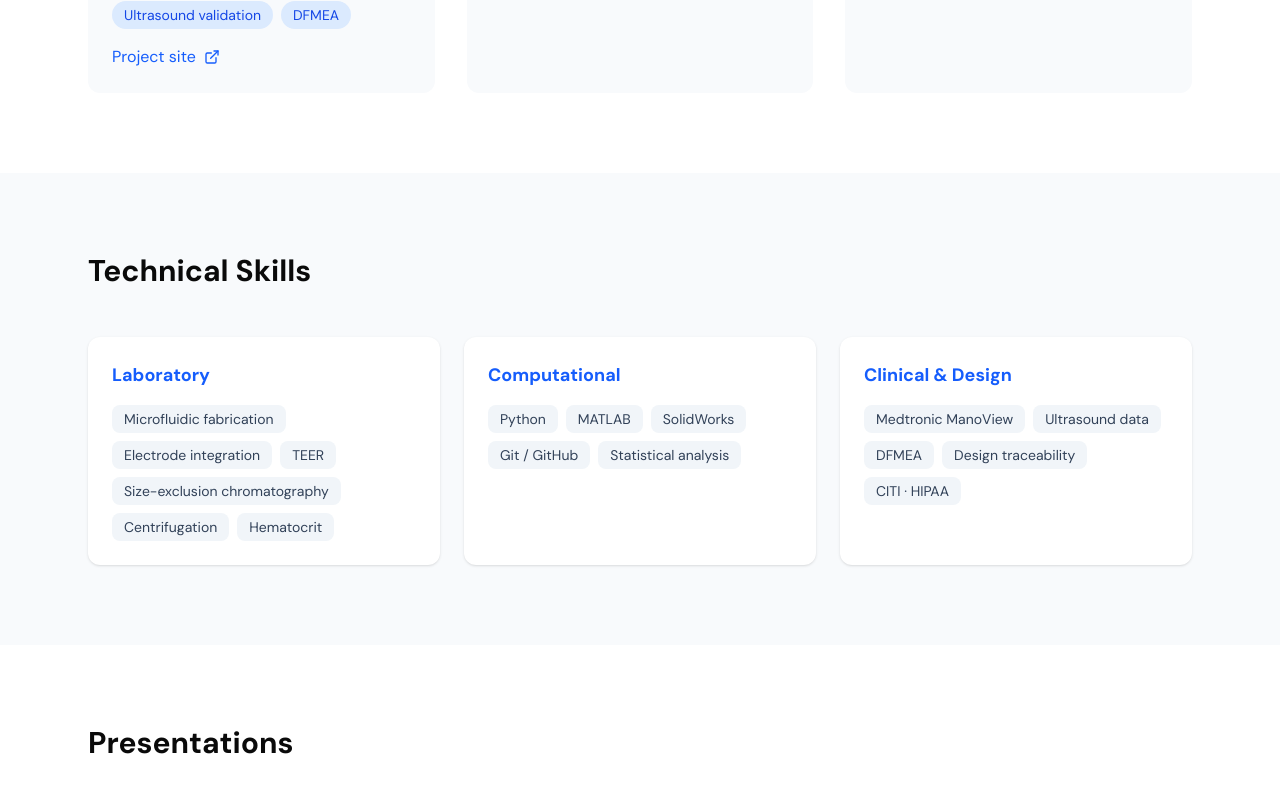
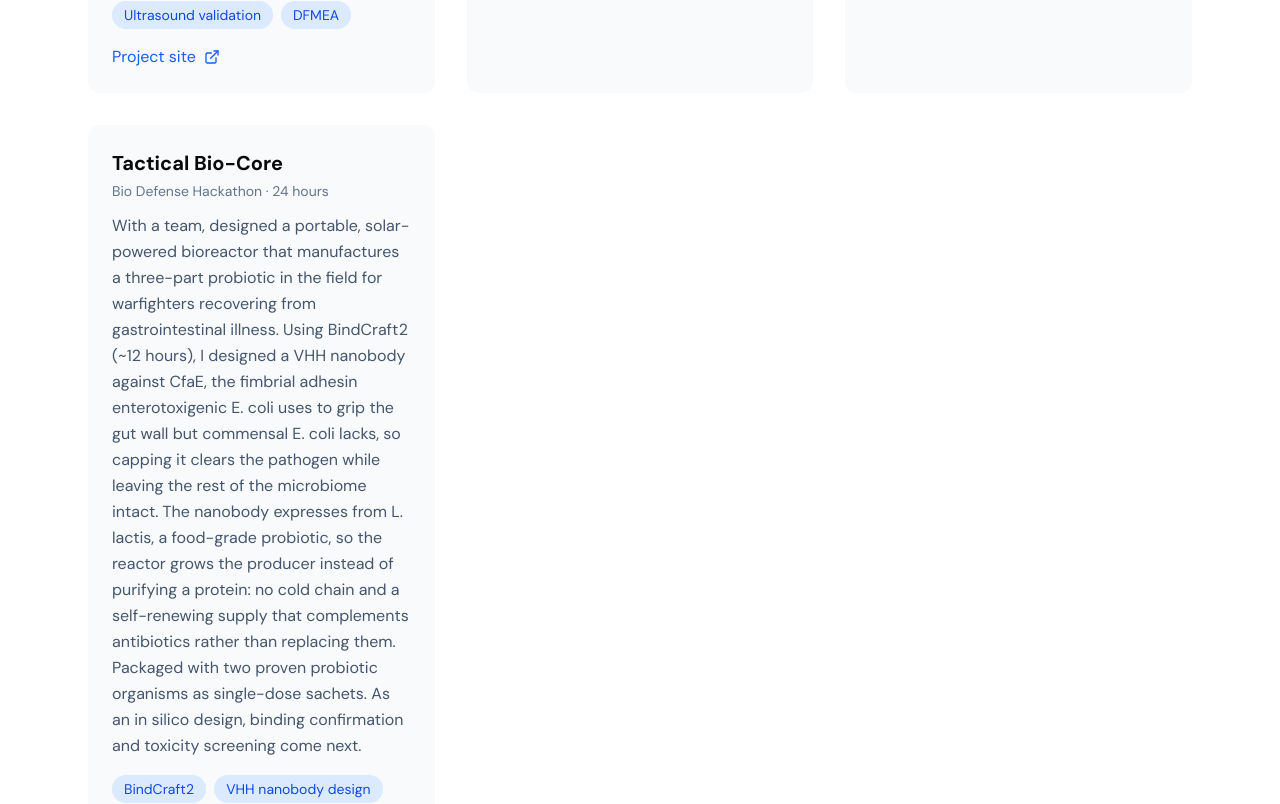
Before and after one commit to XRaion/Portfolio, a React (Vite) app: page / in a window 1280 px wide. Shown: the part 1140-1944 px from the top of the page. Built offline with nearby package versions, Linux system fonts and the light colour scheme.

Commit message:
Add Tactical Bio-Core project details to App.tsx

```diff
--- a/src/app/App.tsx
+++ b/src/app/App.tsx
@@ -30,6 +30,13 @@ export default function App() {
       description:
         "Designed BBB chips in SolidWorks and laser-cut prototypes for iPSC neural cultures, integrating electrodes to measure barrier integrity via TEER.",
       tech: ["SolidWorks", "Glowforge", "TEER", "iPSC culture"],
+    },
+    {
+      title: "Tactical Bio-Core",
+      context: "Bio Defense Hackathon · 24 hours",
+      description:
+        "With a team, designed a portable, solar-powered bioreactor that manufactures a three-part probiotic in the field for warfighters recovering from gastrointestinal illness. Using BindCraft2 (~12 hours), I designed a VHH nanobody against CfaE, the fimbrial adhesin enterotoxigenic E. coli uses to grip the gut wall but commensal E. coli lacks, so capping it clears the pathogen while leaving the rest of the microbiome intact. The nanobody expresses from L. lactis, a food-grade probiotic, so the reactor grows the producer instead of purifying a protein: no cold chain and a self-renewing supply that complements antibiotics rather than replacing them. Packaged with two proven probiotic organisms as single-dose sachets. As an in silico design, binding confirmation and toxicity screening come next.",
+      tech: ["BindCraft2", "VHH nanobody design", "L. lactis expression", "Bioreactor design", "Synthetic biology"],
     },
   ];
 
```
